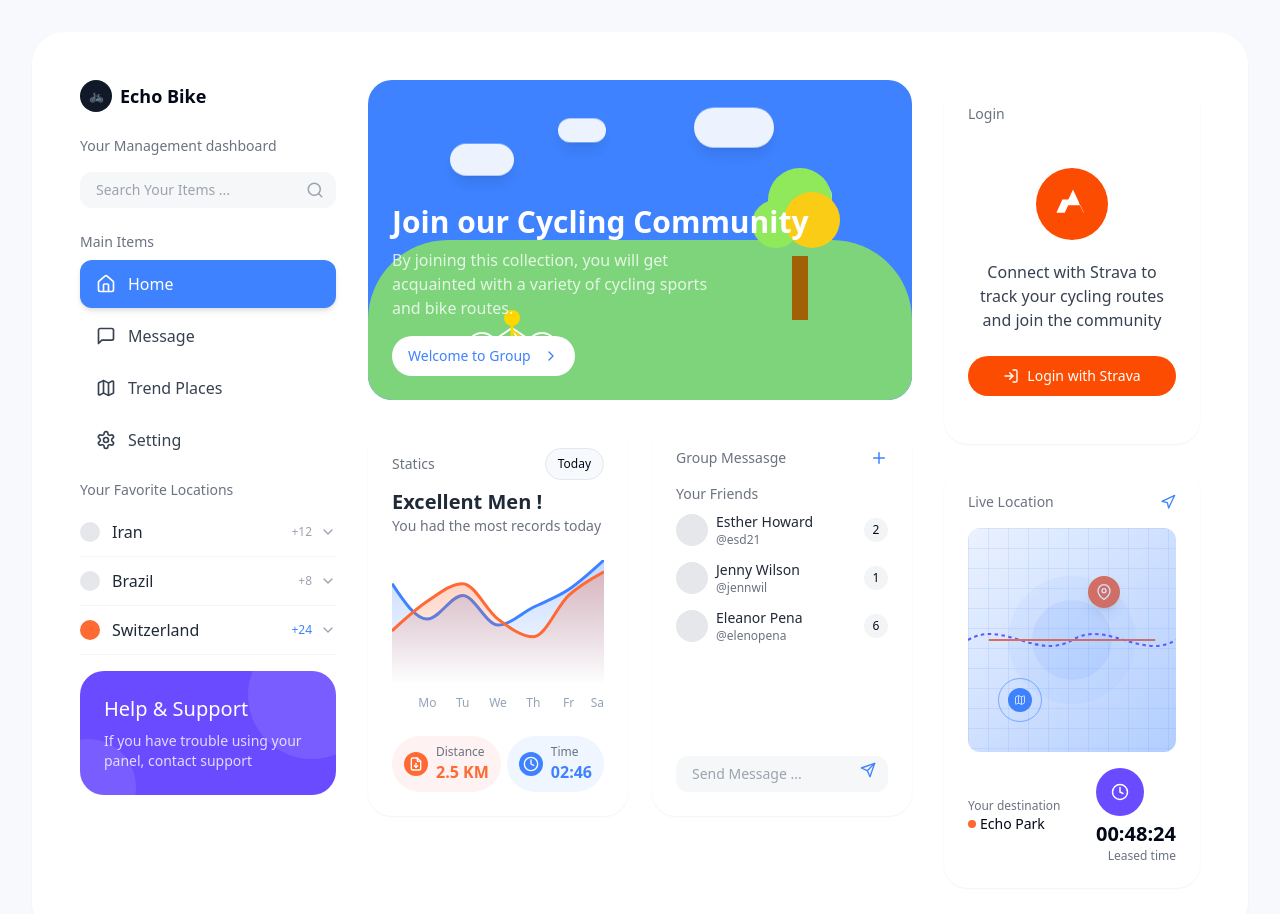
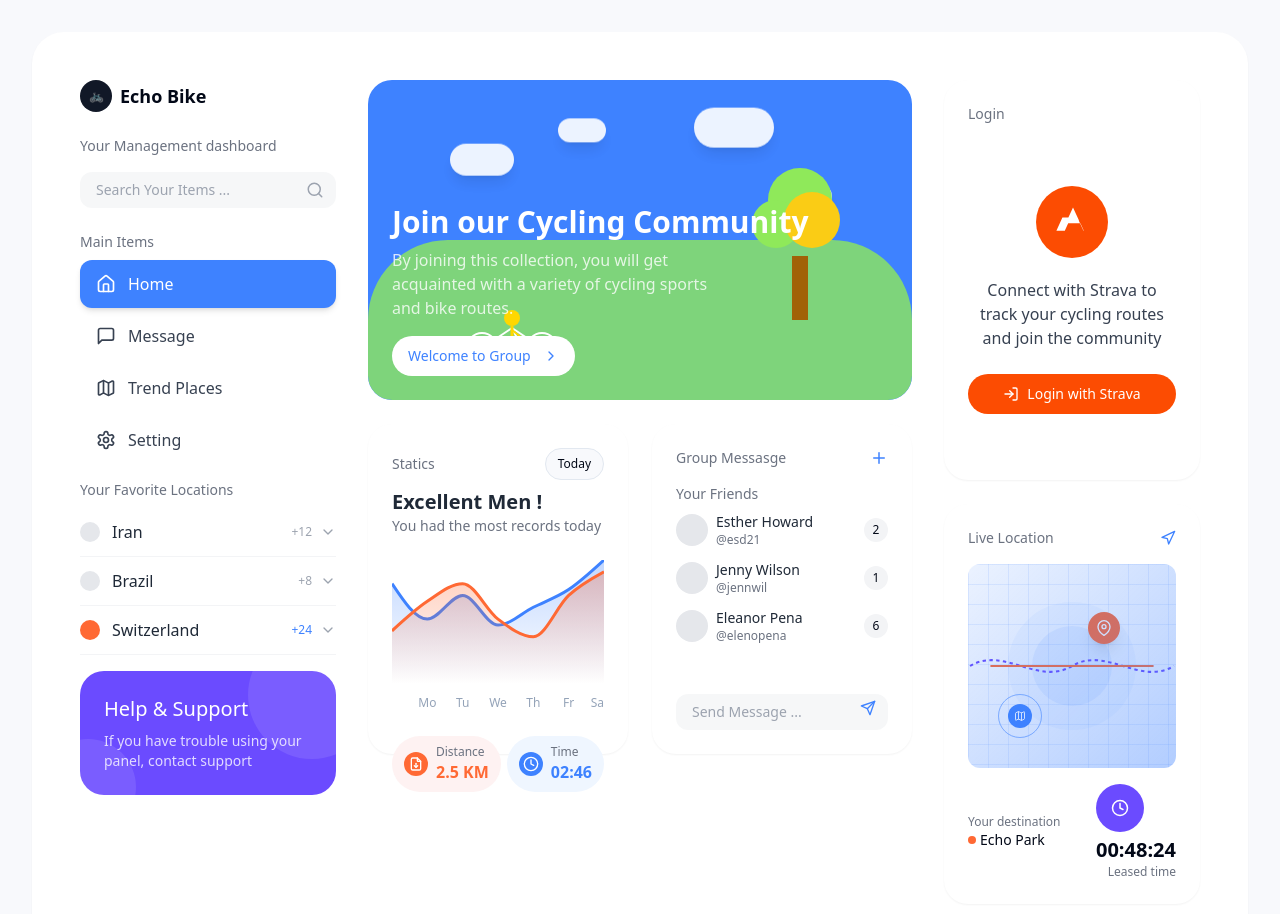
Before and after one commit to liamwaalton/pedal-dashboard, a React (Vite) app: page / in a window 1280 px wide. Shown: the top 914 px of the page. Built offline with nearby package versions, Linux system fonts and the light colour scheme.

Commit message:
Adjust widget alignment
Adjust the alignment of the bottom widgets to ensure they are even despite varying heights.

```diff
--- a/src/components/GroupMessageCard.tsx
+++ b/src/components/GroupMessageCard.tsx
@@ -17,7 +17,7 @@ const friends: Friend[] = [
 
 const GroupMessageCard = () => {
   return (
-    <div className="bike-card h-full flex flex-col animate-fade-in">
+    <div className="bike-card h-[330px] flex flex-col animate-fade-in">
       <div className="flex justify-between items-center mb-4">
         <h2 className="text-sm text-gray-500">Group Messasge</h2>
         <button className="text-bike-blue">
--- a/src/components/MapCard.tsx
+++ b/src/components/MapCard.tsx
@@ -5,7 +5,7 @@ import { Map, Navigation } from 'lucide-react';
 
 const MapCard = () => {
   return (
-    <div className="bike-card relative animate-fade-in">
+    <div className="bike-card relative animate-fade-in h-[400px] flex flex-col">
       <div className="mb-4 flex items-center justify-between">
         <h2 className="text-sm text-gray-500">Live Location</h2>
         <div className="text-bike-blue">
@@ -13,7 +13,7 @@ const MapCard = () => {
         </div>
       </div>
 
-      <div className="h-56 rounded-xl overflow-hidden relative mb-4 group">
+      <div className="rounded-xl overflow-hidden relative mb-4 flex-grow group">
         {/* Stylish map implementation */}
         <div className="absolute inset-0 bg-gradient-to-br from-bike-blue/10 to-bike-blue/40 z-10"></div>
 
@@ -67,7 +67,7 @@ const MapCard = () => {
         </div>
       </div>
 
-      <div className="flex justify-between items-center">
+      <div className="flex justify-between items-center mt-auto">
         <div>
           <p className="text-xs text-gray-500">Your destination</p>
           <div className="flex items-center gap-1">
--- a/src/components/ProfileSection.tsx
+++ b/src/components/ProfileSection.tsx
@@ -35,9 +35,9 @@ const ProfileSection = ({ name, email }: ProfileSectionProps) => {
 
   if (!isLoggedIn) {
     return (
-      <div className="bike-card mb-6 animate-fade-in">
+      <div className="bike-card mb-6 animate-fade-in h-[400px] flex flex-col">
         <h2 className="text-sm text-gray-500 mb-4">Login</h2>
-        <div className="flex flex-col items-center justify-center py-6 gap-4">
+        <div className="flex flex-col items-center justify-center py-6 gap-4 flex-grow">
           <div className="flex justify-center">
             <svg viewBox="0 0 40 40" width="80" height="80" xmlns="http://www.w3.org/2000/svg">
               <circle cx="20" cy="20" r="18" fill="#FC4C02" />
@@ -60,7 +60,7 @@ const ProfileSection = ({ name, email }: ProfileSectionProps) => {
   }
 
   return (
-    <div className="bike-card mb-6 animate-fade-in">
+    <div className="bike-card mb-6 animate-fade-in h-[400px] flex flex-col">
       <h2 className="text-sm text-gray-500 mb-4">Profile Info</h2>
       <div className="flex items-center gap-4 mb-6">
         <div className="h-14 w-14 bg-gray-100 rounded-full overflow-hidden">
@@ -80,11 +80,11 @@ const ProfileSection = ({ name, email }: ProfileSectionProps) => {
         </div>
       </div>
 
-      <div className="mb-6">
+      <div className="mb-6 flex-grow flex items-center justify-center">
         <img
           src="/lovable-uploads/e82c7da6-61e8-4d1d-bf72-cc5d1335ed67.png"
           alt="Bike"
-          className="w-full h-auto object-contain max-h-32 opacity-0"
+          className="max-w-full h-auto object-contain max-h-32 opacity-0"
           onLoad={(e) => {
             e.currentTarget.style.animation = 'fade-in 0.5s forwards';
             e.currentTarget.style.opacity = '1';
@@ -107,7 +107,7 @@ const ProfileSection = ({ name, email }: ProfileSectionProps) => {
         </div>
       </div>
 
-      <div className="flex space-x-2">
+      <div className="flex space-x-2 mt-auto">
         <Button className="bike-button-orange flex-1">Go To Shop</Button>
         <Button
           variant="outline"
--- a/src/components/StatisticsCard.tsx
+++ b/src/components/StatisticsCard.tsx
@@ -5,7 +5,7 @@ import StatisticsChart from './StatisticsChart';
 
 const StatisticsCard = () => {
   return (
-    <div className="bike-card h-full flex flex-col animate-fade-in">
+    <div className="bike-card h-[330px] flex flex-col animate-fade-in">
       <div className="flex justify-between items-center mb-2">
         <h2 className="text-sm text-gray-500">Statics</h2>
         <div className="relative">
```
